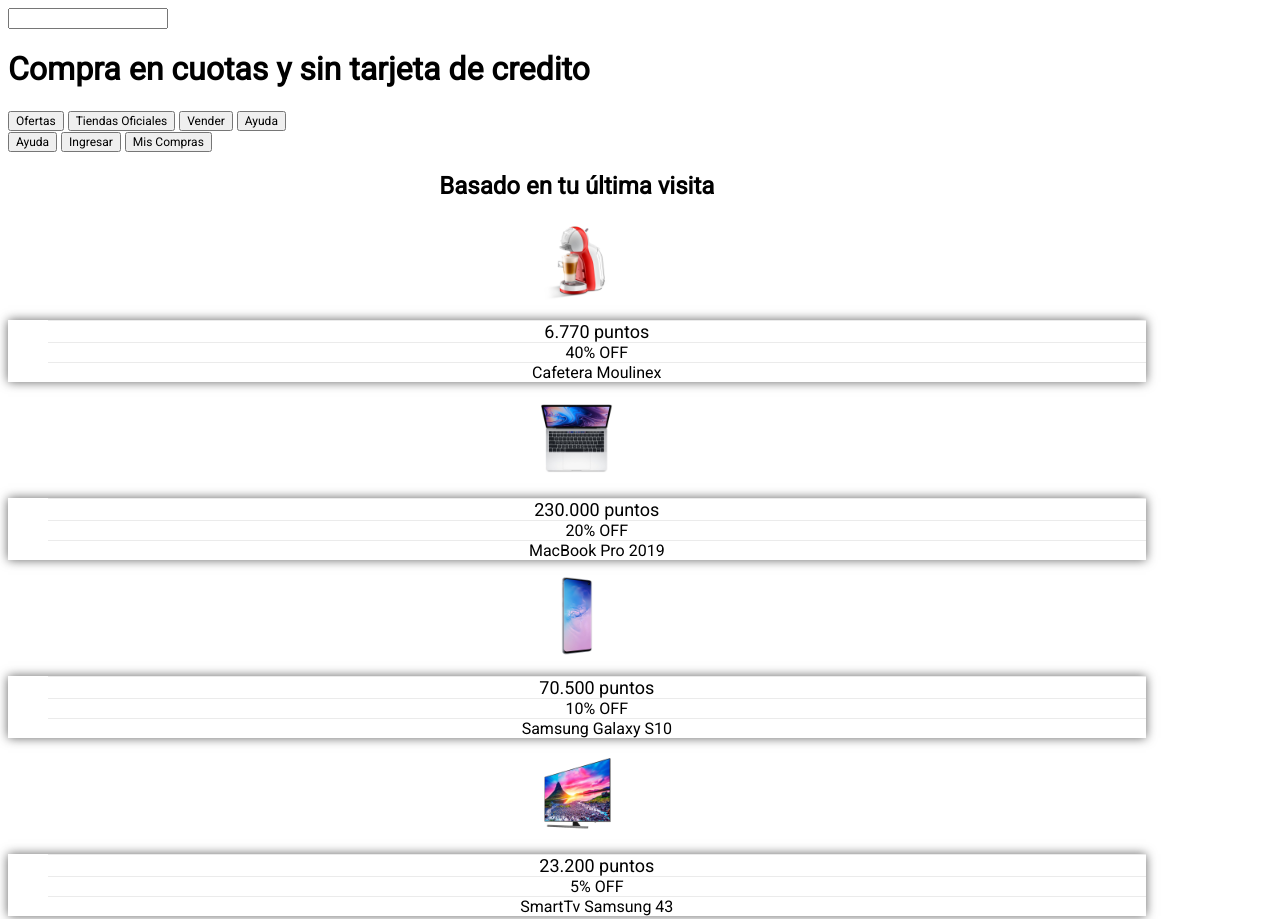
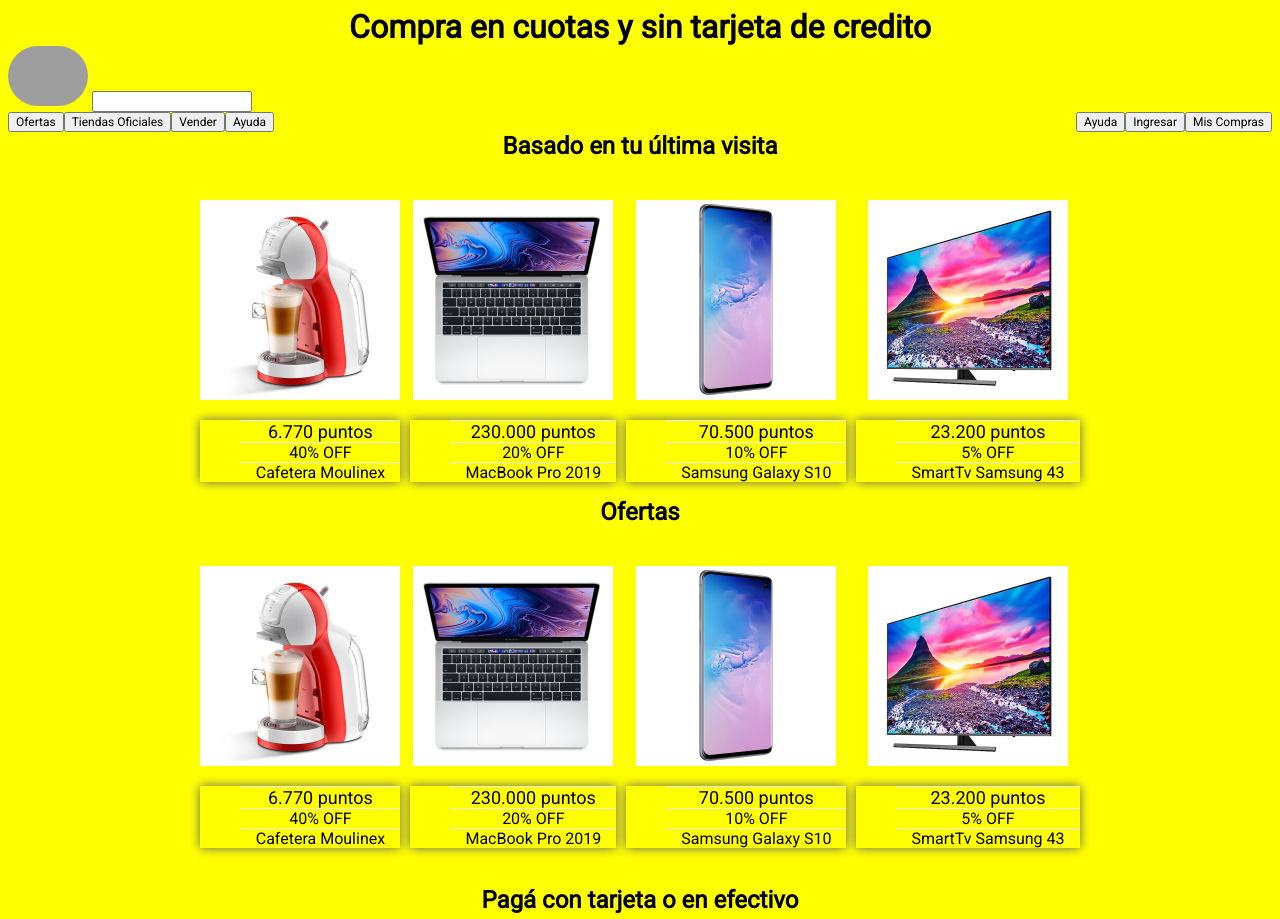
Before and after one commit to MaximilianoCaballoCencosud/practicaExpress, a website: page views/home.html in a window 1280 px wide. Shown: the top 919 px of the page. Drawn offline with Linux system fonts and the light colour scheme; grey boxes are pictures that could not be loaded.

Commit message:
Ejercicio 8-8 responsive

```diff
--- a/package.json
+++ b/package.json
@@ -4,7 +4,7 @@
   "description": "practicaExpress",
   "main": "app.js",
   "scripts": {
-    "start": "node app.js",
+    "start": "nodemon app.js",
     "test": "echo \"Error: no test specified\" && exit 1"
   },
   "repository": {
@@ -19,5 +19,8 @@
   "homepage": "https://github.com/MaximilianoCaballoCencosud/practicaExpress#readme",
   "dependencies": {
     "express": "^4.18.1"
+  },
+  "devDependencies": {
+    "nodemon": "^2.0.19"
   }
 }
--- a/public/css/header.css
+++ b/public/css/header.css
@@ -1,25 +1,57 @@
-header input{
-    display: none;
+header {
+  min-width: 361px;
 }
 
-header nav{
+nav {
+  display: flex;
+  justify-content: space-between;
+}
+span img {
+  border-radius: 40px;
+}
+nav div {
+  display: flex;
+  align-items: center;
+}
+h1 {
+  text-align: center;
+  padding: 0px;
+  margin: 0px;
+}
+/* Celulares */
+@media (min-width: 320px) and (max-width: 767px) {
+  nav {
+    display: flex;
+    justify-content: space-between;
+  }
+  nav div {
+    display: flex;
+    align-items: center;
+  }
+  .header nav {
+    display: block;
+  }
+  .header input {
+    display: block;
+  }
+  header span {
     display: none;
+  }
+  body {
+    background-color: orange;
+  }
 }
 
+/* Tablas */
+@media (min-width: 768px) and (max-width: 1024px) {
+  body {
+    background-color: blue;
+  }
+}
 
-
-@media only screen and (min-width:361px) {
-
-    header span {
-        display: none;
-    }
-     .header nav{
-        display: block;
-    }
-
-    .header input{
-        display: block;
-    }
-
-
+/* Desktop */
+@media (min-width: 1025px) {
+  body {
+    background-color: yellow;
+  }
 }
--- a/public/css/main.css
+++ b/public/css/main.css
@@ -1,33 +1,65 @@
 .main {
-width: 90%;
-text-align: center;
+  /* width: 90%; */
+  text-align: center;
 }
 
-li{list-style: none;}
-
-article{
-    margin-top: 10px
+li {
+  list-style: none;
 }
 
-
-div li{
-    border-top: 1px solid #ebebeb;
-    padding: 0px 15px ;
+article {
+  margin-top: 10px;
+}
+.setMainPlace {
+  display: flex;
+  flex-direction: row;
+  flex-wrap: wrap;
+  align-items: center;
+  justify-content: center;
+  gap: 10px;
 }
 
+div li {
+  border-top: 1px solid #ebebeb;
+  padding: 0px 15px;
+}
 
 article div {
+  display: block;
+}
+@media (min-width: 320px) and (max-width: 767px) {
+  div article div {
     display: none;
+    box-shadow: 0px 0px 10px rgb(100, 100, 100);
+  }
+  div article img {
+    width: 50vh;
+    margin-top: 30px;
+  }
 }
 
-
-@media only screen and (min-width:361px) {
-
-    article div {
-        display: block;
-        box-shadow: 0px 0px 10px rgb(100, 100, 100);
-    }
+@media (min-width: 768px) and (max-width: 1024px) {
+  div article div {
+    display: none;
+    box-shadow: 0px 0px 10px rgb(100, 100, 100);
+  }
+  div article img {
+    width: 34vh;
+    margin-top: 30px;
+  }
+  /* CSS */
 }
 
-@media only screen and (min-width:769px) {
+@media (min-width: 1025px) {
+  main section div {
+    gap: 40px;
+  }
+  div article div {
+    /* display: none; */
+    box-shadow: 0px 0px 10px rgb(100, 100, 100);
+  }
+  div article img {
+    width: 25vh;
+    margin-top: 30px;
+  }
 }
--- a/views/home.html
+++ b/views/home.html
@@ -15,15 +15,15 @@
 
   <body>
     <header class="header">
-      <!-- Logo -->
+      <h1>Compra en cuotas y sin tarjeta de credito</h1>
+      <div>
         <span>
-        <img src="https://lh5.googleusercontent.com/p/AF1QipMHhtyIepFPmrqGWpzWqSeG5prxjHGl96jjuHE" alt=""/></span>
-      <!-- Barra de busqueda -->
-      <div>
+          <img src="https://lh5.googleusercontent.com/p/AF1QipMHhtyIepFPmrqGWpzWqSeG5prxjHGl96jjuHE" alt=""/>
+        </span>
         <input type="search" name="search" id="search" />
+
+
     </div>
-      <!-- PROMOCION -->
-      <h1>Compra en cuotas y sin tarjeta de credito</h1>
       <nav>
         <div>
           <button class="header-button">Ofertas</button>
@@ -33,6 +33,7 @@
         </div>
 
         <div>
+
           <button class="header-button">Ayuda</button>
           <button class="header-button">Ingresar</button>
           <button class="header-button">Mis Compras</button>
@@ -42,6 +43,7 @@
     <main class="main">
       <section id="ultimaVisita">
         <h1 class="title">Basado en tu última visita</h1>
+    <div class="setMainPlace">
       <article>
         <img
           src="/img/img-cafetera-moulinex.jpg"
@@ -94,10 +96,13 @@
           </ul>
         </div>
       </article>
+    </div>
+
       </section>
 
       <section id="ofertas">
         <h1>Ofertas</h1>
+<div class="setMainPlace">
   <article>
     <img
       src="/img/img-cafetera-moulinex.jpg"
@@ -149,7 +154,8 @@
         <li>SmartTv Samsung 43</li>
       </ul>
     </div>
-        </article         ß>
+  </article>
+</div>
       </section>
     </main>
     <footer>
```
Also changed, not shown: app.js (line endings or trailing spaces), 1 other file. Lines whose indentation alone changed are shown as unchanged.
